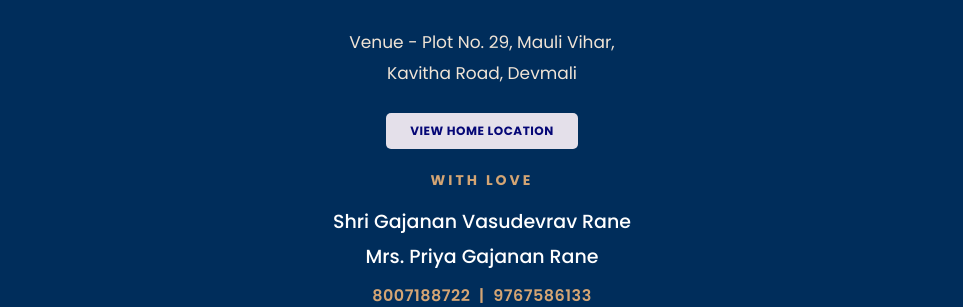
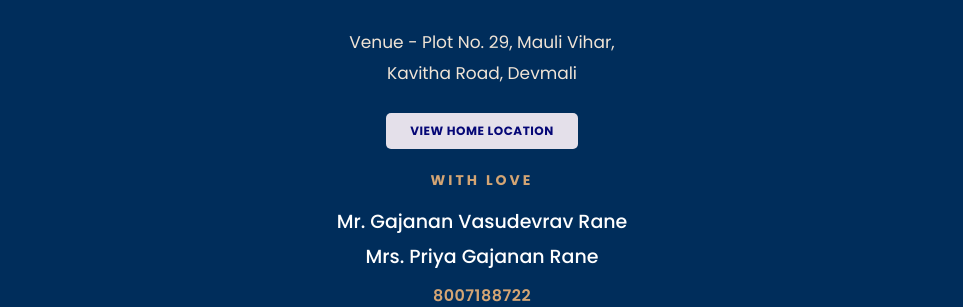
Before and after one commit to Renukaskhopale/Home_Warming, a plain HTML site: page index.html in a window 1280 px wide. Both pictures are taken after a click on the button "OPEN". Shown: the part 599-906 px from the top of the page, without its empty margins (158-1121 px from the left). Drawn offline with Linux system fonts and the light colour scheme; a web font is replaced by a local one.

Commit message:
Update host name and contact format in index.html

```diff
--- a/index.html
+++ b/index.html
@@ -139,9 +139,10 @@ Kavitha Road, Devmali</p>
     </div>
 </div>
                 <p class="with-love-label"><br>With Love</p>
-                <p class="host-name">Shri Gajanan Vasudevrav Rane</p>
+                <p class="host-name">Mr. Gajanan Vasudevrav Rane</p>
                 <p class="host-name">Mrs. Priya Gajanan Rane</p>
-                <p class="host-contact">8007188722 &nbsp;|&nbsp; 9767586133</p>
+                <!-- <p class="host-contact">8007188722 &nbsp;|&nbsp; 9767586133</p> -->
+                 <p class="host-contact">8007188722<br>9767586133</p>
             </div>
         </div>
     </div>
```
